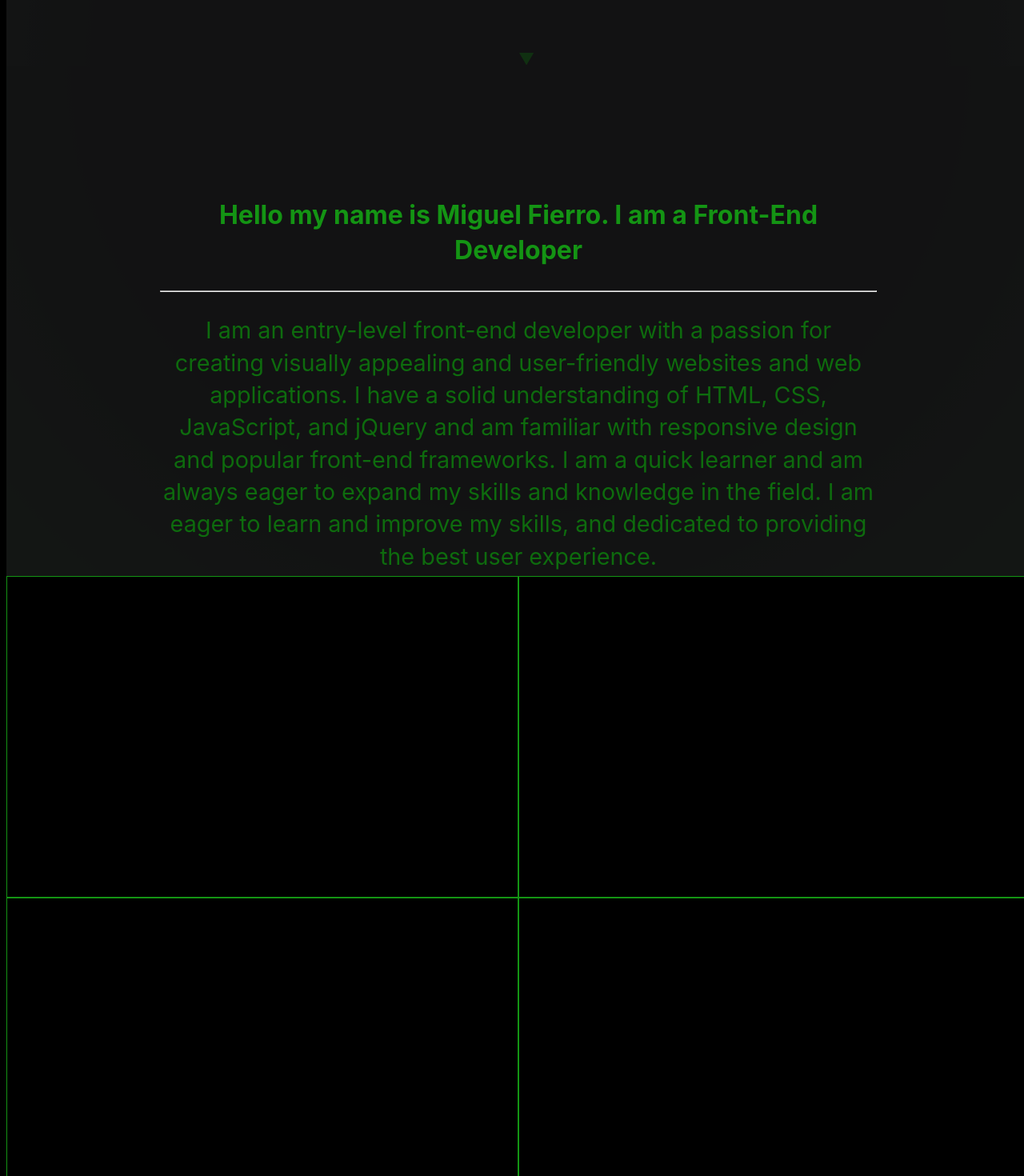
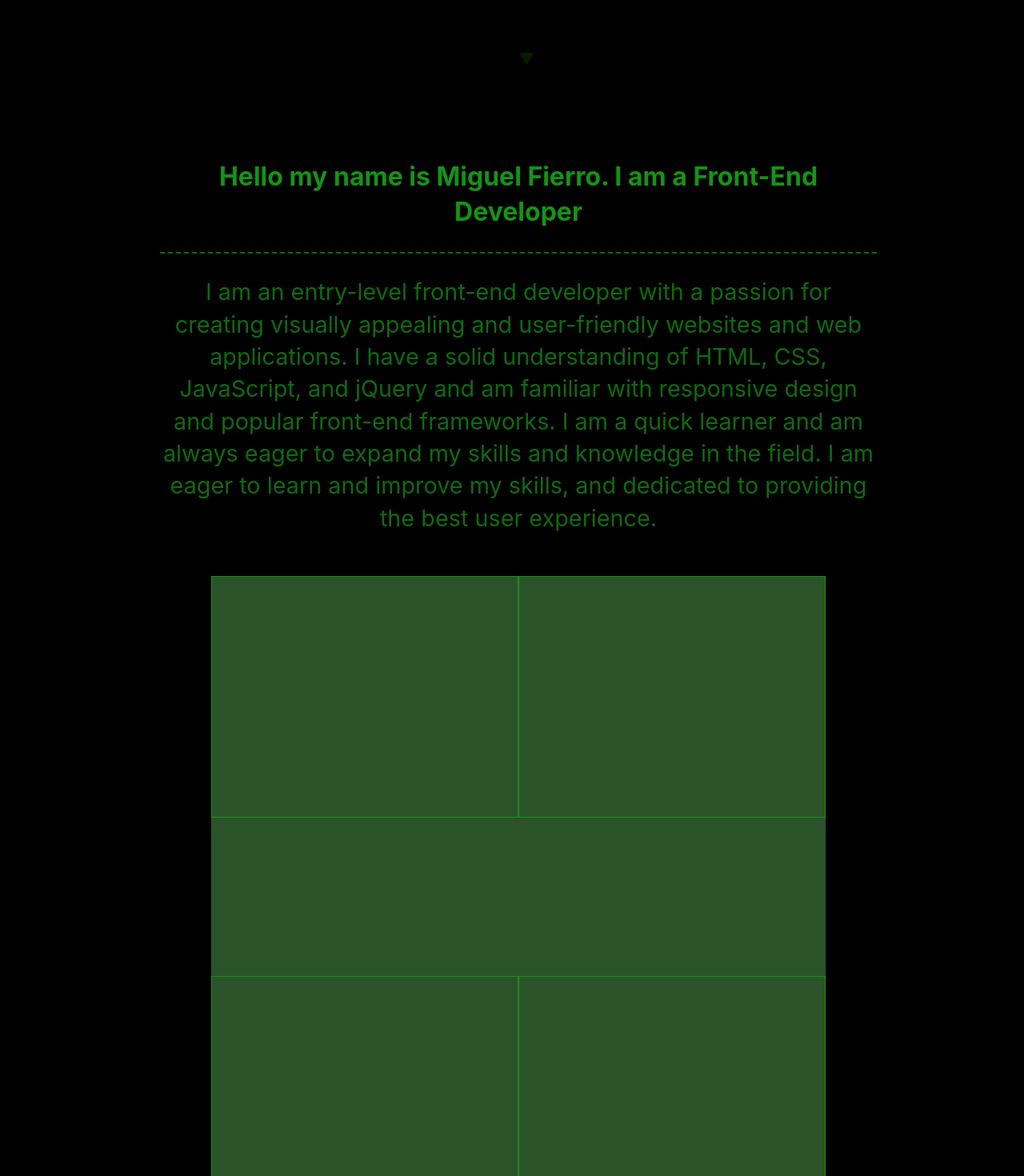
Before and after one commit to Mike-is-coding/Mike-is-coding.github.io, a React (Create React App) app: page / in a window 1280 px wide. Shown: the part 680-2150 px from the top of the page at 80% size. Built offline with nearby package versions, Linux system fonts and the light colour scheme.

Commit message:
Changed black color

```diff
--- a/src/App.js
+++ b/src/App.js
@@ -48,14 +48,18 @@ function App() {
 
         {/* || About Me Section */}
         <section className="about-me">
+          <div className="about-me-container">
             <div className="about-me-text">
               <h2>
                 Hello my name is Miguel Fierro. I am a Front-End Developer
               </h2>
               <hr className="dashed" />
               <p>
-            {"I am an entry-level front-end developer with a passion for creating visually appealing and user-friendly websites and web applications. I have a solid understanding of HTML, CSS, JavaScript, and jQuery and am familiar with responsive design and popular front-end frameworks. I am a quick learner and am always eager to expand my skills and knowledge in the field. I am eager to learn and improve my skills, and dedicated to providing the best user experience."}
+                {
+                  "I am an entry-level front-end developer with a passion for creating visually appealing and user-friendly websites and web applications. I have a solid understanding of HTML, CSS, JavaScript, and jQuery and am familiar with responsive design and popular front-end frameworks. I am a quick learner and am always eager to expand my skills and knowledge in the field. I am eager to learn and improve my skills, and dedicated to providing the best user experience."
+                }
               </p>
+            </div>
           </div>
         </section>
 
--- a/src/index.css
+++ b/src/index.css
@@ -1,4 +1,4 @@
-/* Color variables */
+/* Variables */
 @media only screen and (min-width: 600px) {
   body {
     min-width: 600;
@@ -75,13 +75,13 @@ body {
   -webkit-font-smoothing: antialiased;
   -moz-osx-font-smoothing: grayscale;
   overflow-x: hidden;
-  background: rgb(0, 0, 0);
+  background: #000000;
 }
 
 /* Works on Firefox */
 * {
   scrollbar-width: thin;
-  scrollbar-color: #149414 rgb(0, 0, 0);
+  scrollbar-color: #149414 #000000;
 }
 
 /* Works on Chrome, Edge, and Safari */
@@ -90,13 +90,13 @@ body {
 }
 
 *::-webkit-scrollbar-track {
-  background: rgb(0, 0, 0);
+  background: #000000;
 }
 
 *::-webkit-scrollbar-thumb {
   background-color: #149414;
   border-radius: 20px;
-  border: 3px solid rgb(0, 0, 0);
+  border: 3px solid #000000;
 }
 
 code {
@@ -141,9 +141,11 @@ a {
 
 /* Specific css */
 .background {
-  height: 1500px;
+  height: -webkit-fit-content;
+  height: -moz-fit-content;
+  height: fit-content;
   width: 100vw;
-  background: radial-gradient(circle, #181719 0%, #181719 50%, #2b5329 100%);
+  background: radial-gradient(circle, #000000 0%, #000000 50%, #2b5329 100%);
   -webkit-animation: flickerAnimation 0.05s infinite;
   animation: flickerAnimation 0.05s infinite;
   z-index: 0;
@@ -152,7 +154,7 @@ a {
 .background-static {
   width: 100vw;
   height: 15px;
-  background: radial-gradient(circle, #181719 0%, #181719 50%, #2b5329 100%);
+  background: radial-gradient(circle, #000000 0%, #000000 50%, #2b5329 100%);
   position: absolute;
   top: 0;
   -webkit-animation: flicker-static 4s infinite;
@@ -163,7 +165,7 @@ a {
 .background-static2 {
   width: 100vw;
   height: 15px;
-  background: radial-gradient(circle, #181719 0%, #181719 50%, #2b5329 100%);
+  background: radial-gradient(circle, #000000 0%, #000000 50%, #2b5329 100%);
   position: absolute;
   top: 0;
   -webkit-animation: flicker-static 4s infinite;
@@ -193,7 +195,7 @@ a {
 }
 
 #navbar {
-  background: #1a1d10;
+  background: #000000;
   display: flex;
   justify-content: flex-end;
   align-items: center;
@@ -228,7 +230,7 @@ a {
   height: 100vh;
   position: relative;
   overflow-x: clip;
-  background: rgba(24, 23, 25, 0.7);
+  background: rgba(0, 0, 0, 0.7);
 }
 
 .welcome-container {
@@ -290,10 +292,11 @@ a {
   top: 0;
   width: 100vw;
   height: 600px;
-  background: rgba(24, 23, 25, 0.7);
+  background: rgba(0, 0, 0, 0.7);
   display: flex;
   justify-content: center;
   align-items: center;
+  z-index: 5;
 }
 
 .about-me-text {
@@ -303,8 +306,13 @@ a {
   text-align: center;
 }
 
+hr.dashed {
+  border: 0;
+  border-top: 2px dashed #0e6b0e;
+}
+
 .projects-section {
-  background: #2b5329;
+  background: linear-gradient(0deg, #000000 0%, #000000 80%, rgba(0, 0, 0, 0.7) 100%);
   width: 100vw;
   height: -webkit-fit-content;
   height: -moz-fit-content;
@@ -312,30 +320,40 @@ a {
   display: flex;
   justify-content: center;
   flex-direction: column;
+  align-items: center;
+  background: #000000;
+  position: relative;
+  top: 0;
+  z-index: 5;
 }
 
 .projects-section-container {
   display: flex;
-  justify-content: space-between;
+  justify-content: center;
+  width: 60vw;
+  height: 500px;
+  background: #2b5329;
 }
 
 .project {
-  width: 49%;
-  height: 400px;
-  background: rgb(0, 0, 0);
+  width: 100px;
+  height: 300px;
+  background: #2b5329;
   border: 1px solid #149414;
   flex: 1;
 }
 
 .contact-section {
   display: flex;
+  position: relative;
+  top: 0;
   flex-direction: column;
   justify-content: center;
   align-items: center;
   text-align: center;
   width: 100vw;
   height: 500px;
-  background: rgb(0, 0, 0);
+  background: #000000;
   margin-bottom: -10px;
 }
 
--- a/src/index.scss
+++ b/src/index.scss
@@ -1,13 +1,13 @@
 /* Variables */
 $dark-hacker: #0e6b0e;
 $dark-dark-hacker: #2b5329;
-$flicker-green: radial-gradient(circle, $black 0%, $black 50%, #2b5329 100%);
+$flicker-green: radial-gradient(circle, #000000 0%, #000000 50%, #2b5329 100%);
 $flicker-static-green: g;
 $hacker: #149414;
 $light-hacker: #649568;
 $black: #000000;
-$trans-black: rgb(24, 23, 25, 0.99);
-$black2: #0F0F0F;
+$trans-black: rgb(0, 0, 0, 0.7);
+$trans-gradient-black: linear-gradient(0deg, #000000 0%, #000000 80%, rgb(0, 0, 0, 0.7) 100%);
 
 @media only screen and (min-width: 600px) {
   body {
@@ -251,9 +251,9 @@ a {
 /* Specific css */
 
 .background {
-  height: 2000px;
+  height: fit-content;
   width: 100vw;
-  background: $black2;
+  background: $flicker-green;
   @include flicker();
   z-index: 0;
 }
@@ -292,7 +292,7 @@ a {
 }
 
 #navbar {
-  background: $black2;
+  background: $black;
   display: flex;
   justify-content: flex-end;
   align-items: center;
@@ -327,7 +327,7 @@ a {
   height: 100vh;
   position: relative;
   overflow-x: clip;
-  background: $black;
+  background: $trans-black;
 }
 
 .welcome-container {
@@ -392,6 +392,7 @@ a {
   display: flex;
   justify-content: center;
   align-items: center;
+  z-index: 5;
 }
 
 .about-me-text {
@@ -404,40 +405,51 @@ a {
 hr.dashed {
   border: 0;
   border-top: 2px dashed $dark-hacker;
-
 }
 
 .projects-section {
-  background: $dark-dark-hacker;
-  width: 500px;
+  background: $trans-gradient-black;
+  width: 100vw;
   height: fit-content;
   display: flex;
   justify-content: center;
   flex-direction: column;
+  align-items: center;
+  background: $black;
+  position: relative;
+  top: 0;
+  z-index: 5;
 }
 
 .projects-section-container {
   display: flex;
-  justify-content: space-around;
+  justify-content: center;
+  // position: relative;
+  // left: 20vw;
+  width: 60vw;
+  height: 500px;
+  background: $dark-dark-hacker;
 }
 
 .project {
-  width: 20px;
-  height: 40px;
-  background: $black;
+  width: 100px;
+  height: 300px;
+  background: $dark-dark-hacker;
   border: 1px solid $hacker;
   flex: 1;
 }
 
 .contact-section {
   display: flex;
+  position: relative;
+  top: 0;
   flex-direction: column;
   justify-content: center;
   align-items: center;
   text-align: center;
   width: 100vw;
   height: 500px;
-  background: $trans-black;
+  background: $black;
   margin-bottom: -10px;
 }
 
```
Also changed, not shown: 1 other file (tests, documents, lock files or other folders). Lines whose indentation alone changed are shown as unchanged.
